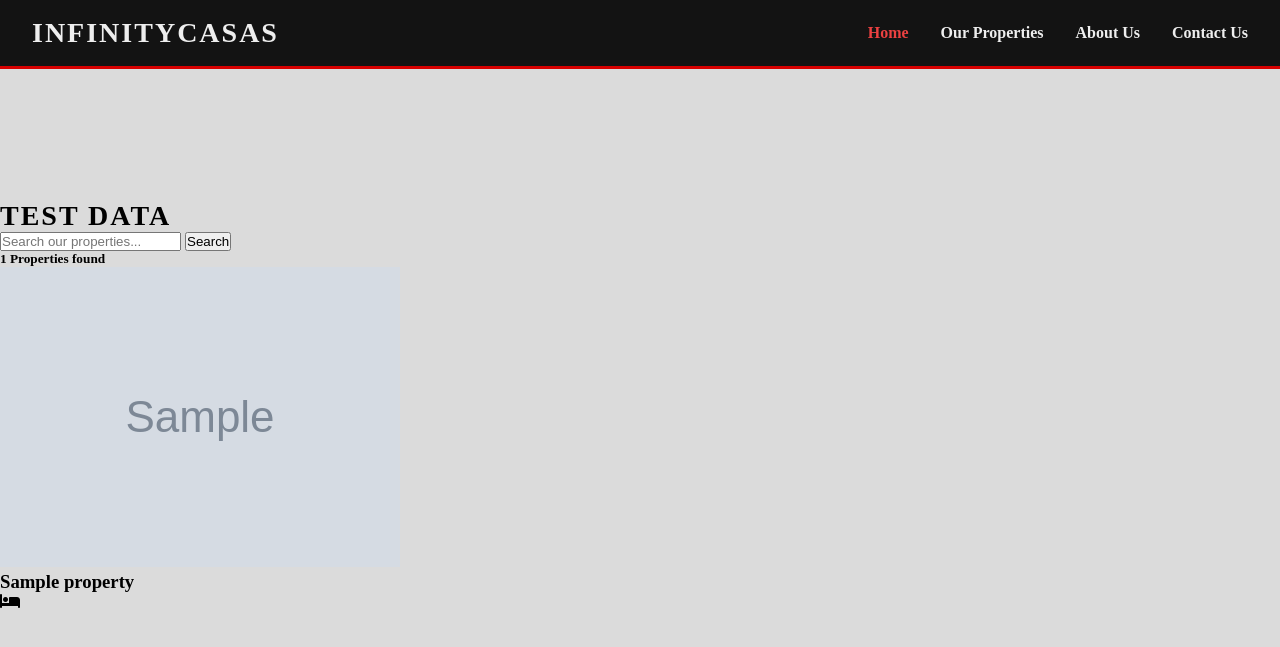
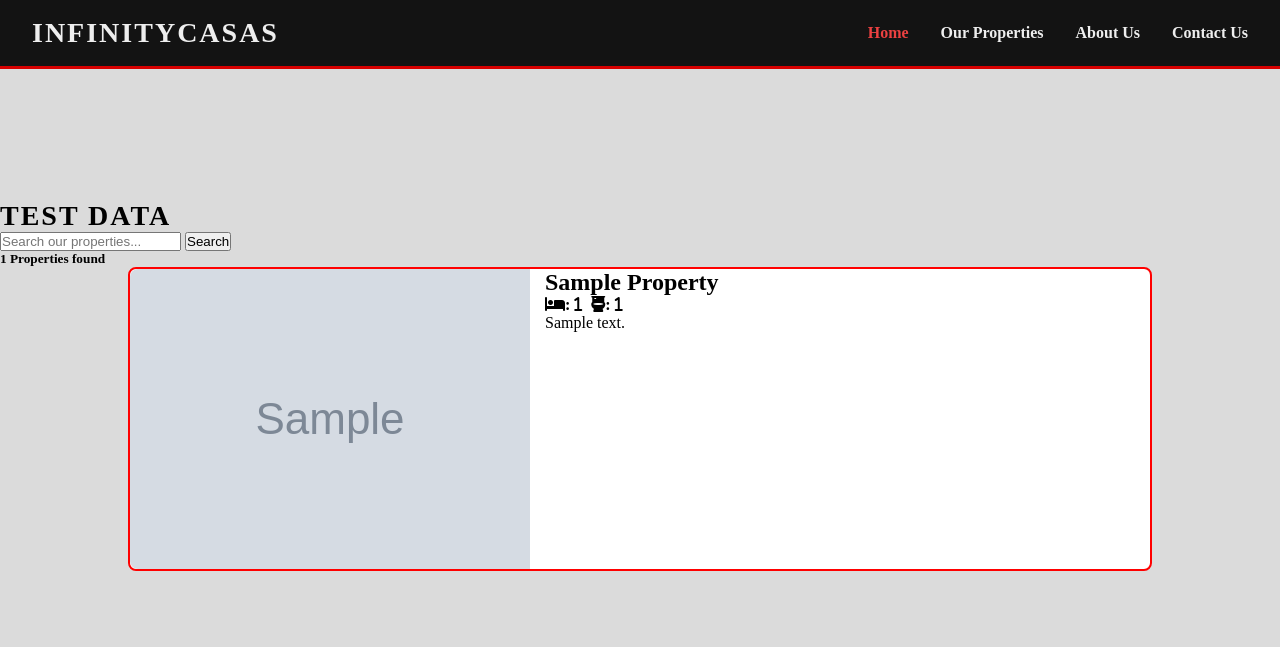
Before and after one commit to danielclements/infinity-casas, a Django app: page /all-properties/ in a window 1280 px wide. Shown: the top 647 px of the page. Run offline with Django 3.2, Linux system fonts and the light colour scheme; tables that the repository leaves empty hold one stand-in row (values such as "Sample post"); grey boxes marked "Sample" are stand-in pictures; some libraries are stand-ins or nearby versions.

Commit message:
changes to property search page, main work on property card element

```diff
--- a/properies/static/properies/css/properties.css
+++ b/properies/static/properies/css/properties.css
@@ -2,7 +2,49 @@
     --main-bg-color: #f5f5f9;
   }
 
-  .bed-count{
-    height: 100px;
-    width: 100px;
+  .property-container {
+    display: flex;
+    flex-direction: column;
+    justify-content: center;
+    align-items: center;
   }
+
+
+  /* Property Card CSS  */
+
+  .property-card {
+    display: flex;
+    width: 80%;
+    max-width: 1100px;
+    max-height: 400px;
+    border: 2px solid red;
+    margin-bottom: 15px;
+    border-radius: 8px;
+    background-color: rgb(255, 255, 255);
+
+  }
+
+  .featured-image-container {
+    position: relative;
+    max-width: 40%;
+    margin-right: 15px;
+}
+
+  .property-card-featured-image {
+    height: 100%;
+    width: 100%;
+    object-fit: contain;
+    display: block;
+    border-top-left-radius: 8px;
+    border-bottom-left-radius: 8px;
+  }
+
+  .property-card-rest{
+    flex-direction: column;
+  }
+  .property-title {
+    text-transform: capitalize;
+  }
+  .property-desc{
+    margin-right: 100px;
+  }
--- a/properies/templates/properies/properties.html
+++ b/properies/templates/properies/properties.html
@@ -1,4 +1,10 @@
 {% extends 'base.html' %}
+{% load static %}
+
+{% block extra_css %}
+    <link rel="stylesheet" href="{% static 'properies/css/properties.css' %}">
+{% endblock %}
+
 {% block content %}
     <H1 style="margin-top: 200px; color: black;"> TEST  DATA </H1>
     <form  method="GET" action="{% url 'all-properties' %}" class="form-inline">
@@ -11,9 +17,18 @@
     <div class="property-container">
         {% for property in properties %}
             <div class="property-card">
-                <img src="{{ property.image.url }}" alt="peoperty-head-image">
-                <h3 class="property-title">{{ property.title }}</h3>
-                <i class="fa-solid fa-bed"></i>
+                <div class="featured-image-container">
+                    <img class="property-card-featured-image" src="{{ property.image.url }}" alt="peoperty-head-image">
+                </div>
+                <div class="property-card-rest">
+                    <h2 class="property-title">{{ property.title }}</h2>
+                    <div class="icon-container">
+                        <i class="fa-solid fa-bed" style="padding-right: 5px;" >: {{property.Beds}} </i>
+                        <i class="fa-solid fa-toilet">: {{property.bathrooms}}</i>
+                    </div>
+                    <p class="property-desc">{{property.desc}}</p>
+                </div>
+
 
             </div>
         {% endfor %}
```
